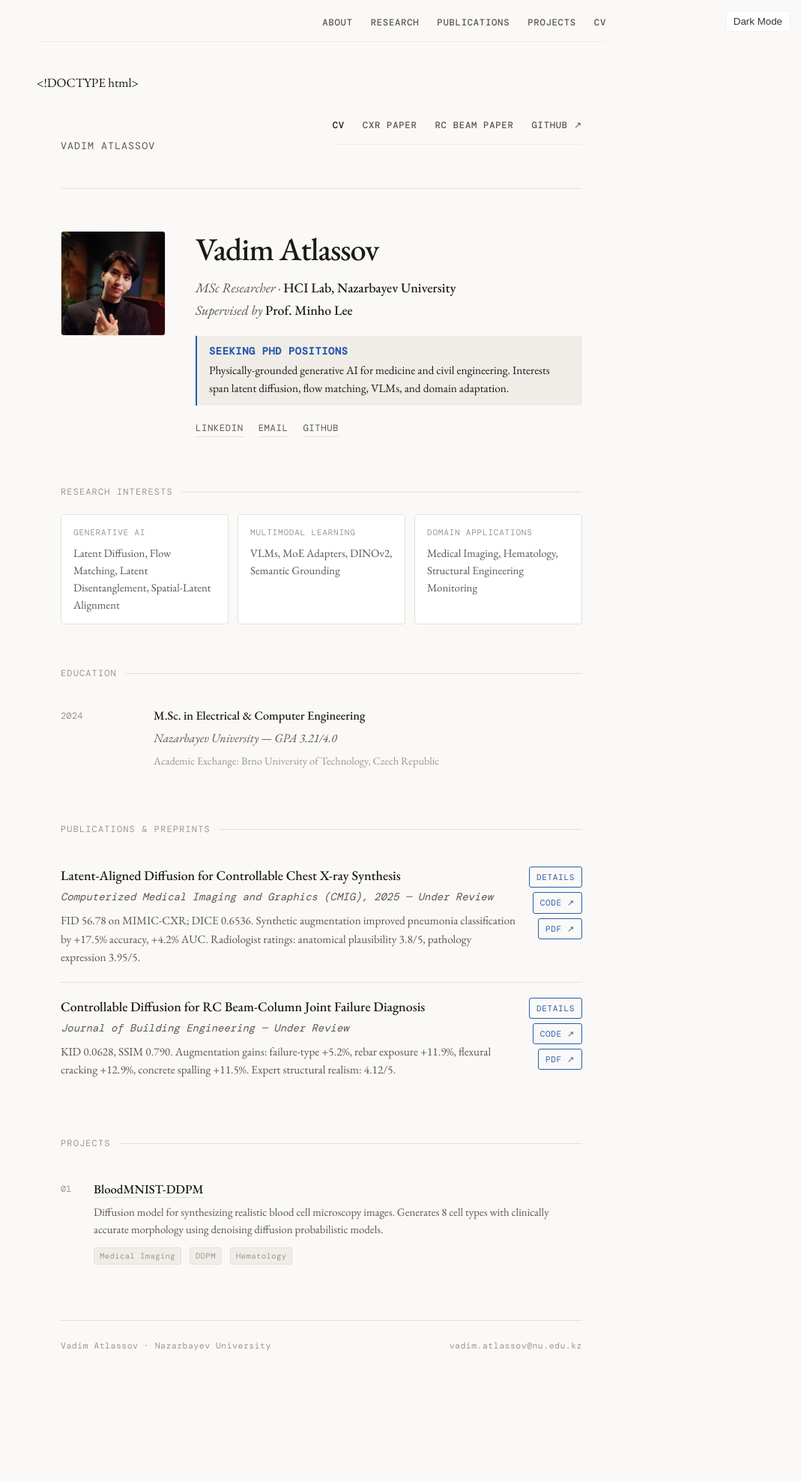
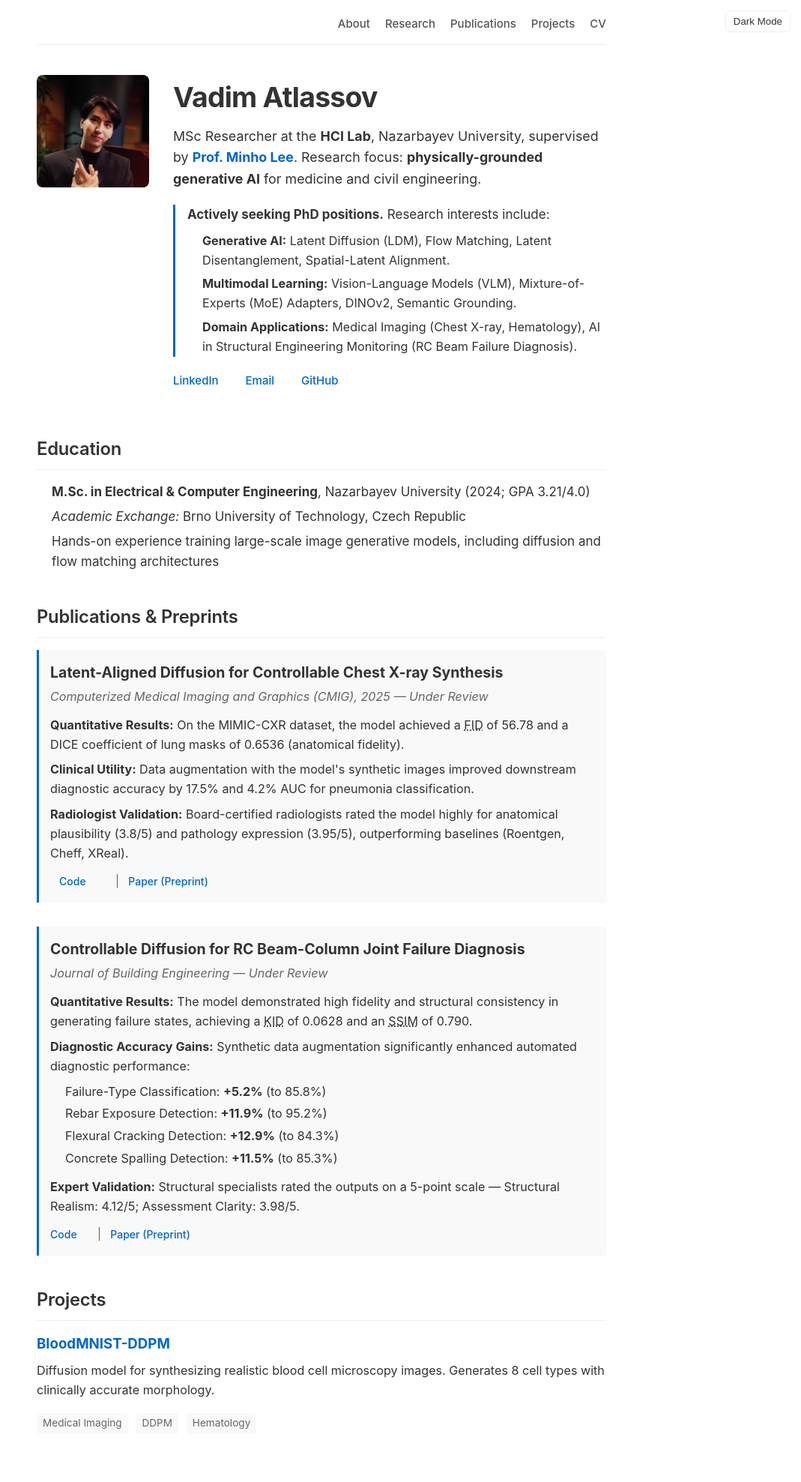
Before and after one commit to Vadim-ATL/Vadim-ATL.github.io, a Jekyll site: the page built from index.md, in a window 1280 px wide. Shown: the whole page at 75% size, without its empty margins (211-1280 px from the left). Built offline with Jekyll 4.4.1, drawn with Linux system fonts in a browser that asks for light colours; our own code applies the rules of GitHub Pages for plain Markdown files; before the commit the page ends 1885 px from its top, so only the background shows below that; part of the change alters nothing that is shown.

Commit message:
Update index.md

```diff
--- a/index.md
+++ b/index.md
@@ -1,409 +1,220 @@
-<!DOCTYPE html>
-<html lang="en">
-<head>
-<meta charset="UTF-8">
-<meta name="viewport" content="width=device-width, initial-scale=1.0">
-<title>Vadim Atlassov — Researcher</title>
-<link rel="preconnect" href="https://fonts.googleapis.com">
-<link rel="preconnect" href="https://fonts.gstatic.com" crossorigin>
-<link href="https://fonts.googleapis.com/css2?family=EB+Garamond:ital,wght@0,400;0,500;0,600;1,400&family=DM+Mono:wght@400;500&display=swap" rel="stylesheet">
+---
+layout: default
+title: Vadim Atlassov - Researcher
+---
+
 <style>
-  *, *::before, *::after { box-sizing: border-box; margin: 0; padding: 0; }
-
-  :root {
-    --bg: #faf9f7;
-    --ink: #1a1916;
-    --ink-soft: #5a5753;
-    --ink-faint: #9a9793;
-    --rule: #e2e0db;
-    --accent: #2a5caa;
-    --accent-warm: #c0392b;
-    --panel: #f0ede8;
+  .cv-page {
+    font-size: 17px;
+    line-height: 1.6;
+    color: var(--text, #333);
   }
 
-  html { font-size: 17px; }
-
-  body {
-    font-family: 'EB Garamond', Georgia, serif;
-    background: var(--bg);
-    color: var(--ink);
-    line-height: 1.65;
-    min-height: 100vh;
+  .cv-page h1 {
+    font-size: 2.2em;
+    margin: 0 0 8px 0;
+    letter-spacing: -0.02em;
+    font-weight: 700;
   }
 
-  /* ── Layout ── */
-  .shell {
-    max-width: 780px;
-    margin: 0 auto;
-    padding: 0 32px;
+  .cv-page h2 {
+    font-size: 1.4em;
+    margin-top: 40px;
+    margin-bottom: 16px;
+    padding-bottom: 8px;
+    border-bottom: 1px solid var(--border, #eee);
+    letter-spacing: -0.01em;
   }
 
-  /* ── Top bar ── */
-  header {
-    border-bottom: 1px solid var(--rule);
-    padding: 18px 0;
-    margin-bottom: 56px;
+  .cv-page .profile-header {
+    display: flex;
+    gap: 32px;
+    align-items: flex-start;
+    margin-bottom: 24px;
   }
 
-  .nav-row {
+  .cv-page .profile-photo {
+    width: 150px;
+    height: 150px;
+    object-fit: cover;
+    border-radius: 8px;
+    flex-shrink: 0;
+  }
+
+  .cv-page .profile-info {
+    flex: 1;
+  }
+
+  .cv-page .bio {
+    font-size: 1.05em;
+    line-height: 1.6;
+    margin-bottom: 16px;
+  }
+
+  .cv-page .phd-status {
+    border-left: 3px solid var(--link, #0076df);
+    padding-left: 16px;
+    margin: 20px 0;
+  }
+
+  .cv-page .skills-list {
+    font-size: 0.95em;
+    margin-top: 8px;
+    padding-left: 20px;
+  }
+
+  .cv-page .skills-list li {
+    margin-bottom: 6px;
+  }
+
+  .cv-page .contact {
+    margin-top: 16px;
     display: flex;
-    align-items: center;
-    justify-content: space-between;
     gap: 16px;
   }
 
-  .nav-name {
-    font-family: 'DM Mono', monospace;
-    font-size: 0.78rem;
-    letter-spacing: 0.08em;
-    text-transform: uppercase;
-    color: var(--ink-soft);
+  .cv-page .contact a {
+    text-decoration: none;
+    font-weight: 500;
+  }
+
+  .cv-page .contact a:hover {
+    text-decoration: underline;
+  }
+
+  .cv-page .paper {
+    margin-bottom: 32px;
+    padding-bottom: 16px;
+  }
+
+  .cv-page .paper-title {
+    font-size: 1.15em;
+    font-weight: 700;
+    margin-bottom: 4px;
+  }
+
+  .cv-page .paper-venue {
+    font-size: 0.95em;
+    color: var(--text-muted, #666);
+    margin-bottom: 12px;
+    font-style: italic;
+  }
+
+  .cv-page .paper p {
+    font-size: 0.95em;
+    margin: 0 0 8px 0;
+  }
+
+  .cv-page .paper ul {
+    font-size: 0.95em;
+    margin-top: 4px;
+    margin-bottom: 12px;
+    padding-left: 20px;
+  }
+
+  .cv-page .paper ul li {
+    margin-bottom: 4px;
+  }
+
+  .cv-page .paper-links {
+    margin-top: 12px;
+    font-size: 0.9em;
+  }
+
+  .cv-page .paper-links a {
+    text-decoration: none;
+    font-weight: 500;
+  }
+
+  .cv-page .paper-links a:hover {
+    text-decoration: underline;
+  }
+
+  .cv-page .link-separator {
+    color: var(--text-muted, #ccc);
+    margin: 0 8px;
+  }
+
+  .cv-page .project {
+    margin-bottom: 24px;
+  }
+
+  .cv-page .project-title {
+    font-size: 1.1em;
+    font-weight: 700;
+    margin-bottom: 6px;
+  }
+
+  .cv-page .project-title a {
     text-decoration: none;
   }
 
-  nav {
-    display: flex;
-    gap: 24px;
-    list-style: none;
+  .cv-page .project-title a:hover {
+    text-decoration: underline;
   }
 
-  nav a {
-    font-family: 'DM Mono', monospace;
-    font-size: 0.72rem;
-    letter-spacing: 0.06em;
-    text-transform: uppercase;
-    color: var(--ink-soft);
-    text-decoration: none;
-    transition: color 0.2s;
-  }
-  nav a:hover { color: var(--accent); }
-  nav a.active { color: var(--ink); }
-
-  /* ── Hero ── */
-  .hero {
-    display: grid;
-    grid-template-columns: 140px 1fr;
-    gap: 40px;
-    align-items: start;
-    margin-bottom: 64px;
-    animation: fadeUp 0.6s ease both;
+  .cv-page .project p {
+    font-size: 0.95em;
+    margin: 0 0 12px 0;
   }
 
-  @keyframes fadeUp {
-    from { opacity: 0; transform: translateY(18px); }
-    to   { opacity: 1; transform: translateY(0); }
+  .cv-page .tag {
+    font-size: 0.8em;
+    color: var(--text-muted, #666);
+    background: var(--panel, #f5f5f5);
+    padding: 3px 8px;
+    border-radius: 4px;
+    margin-right: 6px;
+    display: inline-block;
   }
 
-  .photo {
-    width: 140px;
-    height: 140px;
-    object-fit: cover;
-    border-radius: 4px;
-    display: block;
-    background: var(--panel);
-    border: 1px solid var(--rule);
+  .cv-page ul {
+    padding-left: 20px;
   }
 
-  .hero-text h1 {
-    font-size: 2.5rem;
-    font-weight: 500;
-    letter-spacing: -0.025em;
-    line-height: 1.15;
-    margin-bottom: 12px;
-  }
-
-  .hero-text .role {
-    font-style: italic;
-    color: var(--ink-soft);
-    font-size: 1.05rem;
-    margin-bottom: 20px;
-  }
-
-  .hero-text .role strong {
-    font-style: normal;
-    font-weight: 500;
-    color: var(--ink);
-  }
-
-  .status-bar {
-    border-left: 2px solid var(--accent);
-    padding: 10px 16px;
-    background: var(--panel);
-    font-size: 0.9rem;
-    line-height: 1.55;
-    margin-bottom: 20px;
-    border-radius: 0 3px 3px 0;
-  }
-
-  .status-bar strong {
-    display: block;
-    font-size: 0.8rem;
-    font-family: 'DM Mono', monospace;
-    letter-spacing: 0.05em;
-    text-transform: uppercase;
-    color: var(--accent);
-    margin-bottom: 4px;
-  }
-
-  .contact-links {
-    display: flex;
-    gap: 20px;
-    flex-wrap: wrap;
-  }
-
-  .contact-links a {
-    font-family: 'DM Mono', monospace;
-    font-size: 0.72rem;
-    letter-spacing: 0.05em;
-    text-transform: uppercase;
-    color: var(--ink-soft);
-    text-decoration: none;
-    border-bottom: 1px solid var(--rule);
-    padding-bottom: 1px;
-    transition: color 0.2s, border-color 0.2s;
-  }
-
-  .contact-links a:hover {
-    color: var(--accent);
-    border-color: var(--accent);
-  }
-
-  /* ── Section ── */
-  section {
-    margin-bottom: 56px;
-    animation: fadeUp 0.6s ease both;
-    animation-delay: 0.1s;
-  }
-
-  .section-label {
-    font-family: 'DM Mono', monospace;
-    font-size: 0.7rem;
-    letter-spacing: 0.1em;
-    text-transform: uppercase;
-    color: var(--ink-faint);
-    margin-bottom: 20px;
-    display: flex;
-    align-items: center;
-    gap: 12px;
-  }
-
-  .section-label::after {
-    content: '';
-    flex: 1;
-    height: 1px;
-    background: var(--rule);
-  }
-
-  /* ── Research interests ── */
-  .interests-grid {
-    display: grid;
-    grid-template-columns: repeat(3, 1fr);
-    gap: 12px;
-  }
-
-  .interest-card {
-    border: 1px solid var(--rule);
-    padding: 14px 16px;
-    border-radius: 4px;
-    background: white;
-  }
-
-  .interest-card .ic-label {
-    font-family: 'DM Mono', monospace;
-    font-size: 0.65rem;
-    letter-spacing: 0.07em;
-    text-transform: uppercase;
-    color: var(--ink-faint);
+  .cv-page li {
     margin-bottom: 6px;
   }
 
-  .interest-card .ic-items {
-    font-size: 0.875rem;
-    line-height: 1.55;
-    color: var(--ink-soft);
-  }
-
-  /* ── Education ── */
-  .edu-item {
-    display: grid;
-    grid-template-columns: 100px 1fr;
-    gap: 12px 24px;
-    padding: 14px 0;
-    border-bottom: 1px solid var(--rule);
-    font-size: 0.95rem;
-  }
-
-  .edu-item:last-child { border-bottom: none; }
-
-  .edu-year {
-    font-family: 'DM Mono', monospace;
-    font-size: 0.72rem;
-    color: var(--ink-faint);
-    padding-top: 3px;
-  }
-
-  .edu-title { font-weight: 500; margin-bottom: 3px; }
-  .edu-inst { color: var(--ink-soft); font-style: italic; }
-  .edu-note { font-size: 0.85rem; color: var(--ink-faint); margin-top: 4px; }
-
-  /* ── Publications preview ── */
-  .pub-item {
-    padding: 20px 0;
-    border-bottom: 1px solid var(--rule);
-    display: grid;
-    grid-template-columns: 1fr auto;
-    gap: 16px;
-    align-start: start;
-  }
-
-  .pub-item:last-child { border-bottom: none; }
-
-  .pub-title {
-    font-size: 1.05rem;
-    font-weight: 500;
-    margin-bottom: 4px;
-    line-height: 1.4;
-  }
-
-  .pub-venue {
-    font-size: 0.82rem;
-    font-style: italic;
-    color: var(--ink-soft);
-    margin-bottom: 8px;
-    font-family: 'DM Mono', monospace;
-  }
-
-  .pub-desc {
-    font-size: 0.9rem;
-    color: var(--ink-soft);
-    line-height: 1.6;
-  }
-
-  .pub-links {
-    display: flex;
-    flex-direction: column;
-    gap: 6px;
-    align-items: flex-end;
-    flex-shrink: 0;
-  }
-
-  .btn-link {
-    font-family: 'DM Mono', monospace;
-    font-size: 0.65rem;
-    letter-spacing: 0.06em;
-    text-transform: uppercase;
-    color: var(--accent);
-    text-decoration: none;
-    border: 1px solid var(--accent);
-    padding: 4px 9px;
-    border-radius: 3px;
-    white-space: nowrap;
-    transition: background 0.18s, color 0.18s;
-  }
-
-  .btn-link:hover {
-    background: var(--accent);
-    color: white;
-  }
-
-  /* ── Projects ── */
-  .proj-item {
-    padding: 18px 0;
-    border-bottom: 1px solid var(--rule);
-    display: flex;
-    align-items: flex-start;
-    gap: 20px;
-  }
-
-  .proj-item:last-child { border-bottom: none; }
-
-  .proj-num {
-    font-family: 'DM Mono', monospace;
-    font-size: 0.7rem;
-    color: var(--ink-faint);
-    padding-top: 4px;
-    flex-shrink: 0;
-    width: 24px;
-  }
-
-  .proj-title {
-    font-weight: 500;
-    font-size: 0.98rem;
-    margin-bottom: 4px;
-  }
-
-  .proj-title a { color: var(--ink); text-decoration: none; border-bottom: 1px solid var(--rule); }
-  .proj-title a:hover { border-color: var(--accent); color: var(--accent); }
-
-  .proj-desc { font-size: 0.875rem; color: var(--ink-soft); line-height: 1.55; }
-
-  .tag-row { margin-top: 8px; display: flex; gap: 6px; flex-wrap: wrap; }
-
-  .tag {
-    font-family: 'DM Mono', monospace;
-    font-size: 0.62rem;
-    letter-spacing: 0.04em;
-    color: var(--ink-faint);
-    background: var(--panel);
-    border: 1px solid var(--rule);
-    padding: 2px 7px;
-    border-radius: 2px;
-  }
-
-  /* ── Footer ── */
-  footer {
-    border-top: 1px solid var(--rule);
-    padding: 24px 0 40px;
-    font-family: 'DM Mono', monospace;
-    font-size: 0.68rem;
-    letter-spacing: 0.04em;
-    color: var(--ink-faint);
-    display: flex;
-    justify-content: space-between;
-  }
-
-  /* ── Responsive ── */
   @media (max-width: 600px) {
-    .shell { padding: 0 20px; }
-    .hero { grid-template-columns: 1fr; text-align: center; }
-    .photo { margin: 0 auto; }
-    .contact-links { justify-content: center; }
-    .interests-grid { grid-template-columns: 1fr; }
-    .pub-item { grid-template-columns: 1fr; }
-    .pub-links { flex-direction: row; align-items: center; }
-    footer { flex-direction: column; gap: 6px; }
+    .cv-page .profile-header {
+      flex-direction: column;
+      gap: 16px;
+      align-items: center;
+      text-align: center;
+    }
+    .cv-page .contact {
+      justify-content: center;
+    }
+    .cv-page .phd-status {
+      text-align: left;
+    }
   }
 </style>
-</head>
-<body>
 
-<div class="shell">
-  <header>
-    <div class="nav-row">
-      <a class="nav-name" href="index.html">Vadim Atlassov</a>
-      <nav>
-        <a href="index.html" class="active">CV</a>
-        <a href="pub-xray.html">CXR Paper</a>
-        <a href="pub-beam.html">RC Beam Paper</a>
-        <a href="https://github.com/Vadim-ATL" target="_blank">GitHub ↗</a>
-      </nav>
-    </div>
-  </header>
+<div class="cv-page">
 
-  <!-- Hero -->
-  <div class="hero">
-    <img class="photo" src="assets/personal_photo.png" alt="Vadim Atlassov">
-    <div class="hero-text">
+  <div class="profile-header">
+    <img class="profile-photo" src="assets/personal_photo.png" alt="Vadim Atlassov">
+
+    <div class="profile-info">
       <h1>Vadim Atlassov</h1>
-      <p class="role">MSc Researcher · <strong>HCI Lab, Nazarbayev University</strong><br>
-        Supervised by <strong><a href="https://scholar.google.com/citations?user=ipi5AVsAAAAJ&hl=ko" style="color:inherit;">Prof. Minho Lee</a></strong>
+      <p class="bio">
+        MSc Researcher at the <strong>HCI Lab</strong>, Nazarbayev University, supervised by
+        <strong><a href="https://scholar.google.com/citations?user=ipi5AVsAAAAJ&hl=ko">Prof. Minho Lee</a></strong>.
+        Research focus: <strong>physically-grounded generative AI</strong> for medicine and civil engineering.
       </p>
-      <div class="status-bar">
-        <strong>Seeking PhD positions</strong>
-        Physically-grounded generative AI for medicine and civil engineering.
-        Interests span latent diffusion, flow matching, VLMs, and domain adaptation.
+
+      <div class="phd-status">
+        <strong>Actively seeking PhD positions.</strong> Research interests include:
+        <ul class="skills-list">
+          <li><strong>Generative AI:</strong> Latent Diffusion (LDM), Flow Matching, Latent Disentanglement, Spatial-Latent Alignment.</li>
+          <li><strong>Multimodal Learning:</strong> Vision-Language Models (VLM), Mixture-of-Experts (MoE) Adapters, DINOv2, Semantic Grounding.</li>
+          <li><strong>Domain Applications:</strong> Medical Imaging (Chest X-ray, Hematology), AI in Structural Engineering Monitoring (RC Beam Failure Diagnosis).</li>
+        </ul>
       </div>
-      <div class="contact-links">
+
+      <div class="contact">
         <a href="https://www.linkedin.com/in/vadim-atlassov">LinkedIn</a>
         <a href="mailto:vadim.atlassov@nu.edu.kz">Email</a>
         <a href="https://github.com/Vadim-ATL">GitHub</a>
@@ -411,97 +222,72 @@
     </div>
   </div>
 
-  <!-- Research Interests -->
-  <section>
-    <div class="section-label">Research Interests</div>
-    <div class="interests-grid">
-      <div class="interest-card">
-        <div class="ic-label">Generative AI</div>
-        <div class="ic-items">Latent Diffusion, Flow Matching, Latent Disentanglement, Spatial-Latent Alignment</div>
-      </div>
-      <div class="interest-card">
-        <div class="ic-label">Multimodal Learning</div>
-        <div class="ic-items">VLMs, MoE Adapters, DINOv2, Semantic Grounding</div>
-      </div>
-      <div class="interest-card">
-        <div class="ic-label">Domain Applications</div>
-        <div class="ic-items">Medical Imaging, Hematology, Structural Engineering Monitoring</div>
-      </div>
+  <h2 id="education">Education</h2>
+
+  <ul>
+    <li><strong>M.Sc. in Electrical &amp; Computer Engineering</strong>, Nazarbayev University (2024; GPA 3.21/4.0)</li>
+    <li><em>Academic Exchange:</em> Brno University of Technology, Czech Republic</li>
+    <li>Hands-on experience training large-scale image generative models, including diffusion and flow matching architectures</li>
+  </ul>
+
+  <h2 id="publications">Publications &amp; Preprints</h2>
+
+  <div class="paper">
+    <div class="paper-title">Latent-Aligned Diffusion for Controllable Chest X-ray Synthesis</div>
+    <div class="paper-venue">Computerized Medical Imaging and Graphics (CMIG), 2025 — Under Review</div>
+    <p>
+      <strong>Quantitative Results:</strong> On the <a href="https://physionet.org/content/mimic-cxr/2.1.0/" style="color: inherit; text-decoration: none;">MIMIC-CXR</a> dataset, the model achieved a <abbr title="Fréchet Inception Distance">FID</abbr> of 56.78 and a DICE coefficient of lung masks of 0.6536 (anatomical fidelity).
+    </p>
+    <p>
+      <strong>Clinical Utility:</strong> Data augmentation with the model's synthetic images improved downstream diagnostic accuracy by 17.5% and 4.2% AUC for pneumonia classification.
+    </p>
+    <p>
+      <strong>Radiologist Validation:</strong> Board-certified radiologists rated the model highly for anatomical plausibility (3.8/5) and pathology expression (3.95/5), outperforming baselines (Roentgen, Cheff, XReal).
+    </p>
+    <div class="paper-links">
+      <a class="btn btn-secondary" href="https://github.com/nubcico/XrayGen/tree/main" target="_blank" rel="noopener">Code</a>
+      <span class="link-separator">|</span>
+      <a href="https://drive.google.com/file/d/15GdmNFHsGnfKEw_baX7_C4s7PcGfTG69/view?usp=sharing">Paper (Preprint)</a>
     </div>
-  </section>
+  </div>
 
-  <!-- Education -->
-  <section>
-    <div class="section-label">Education</div>
-    <div class="edu-item">
-      <div class="edu-year">2024</div>
-      <div>
-        <div class="edu-title">M.Sc. in Electrical &amp; Computer Engineering</div>
-        <div class="edu-inst">Nazarbayev University — GPA 3.21/4.0</div>
-        <div class="edu-note">Academic Exchange: Brno University of Technology, Czech Republic</div>
-      </div>
+  <div class="paper">
+    <div class="paper-title">Controllable Diffusion for RC Beam-Column Joint Failure Diagnosis</div>
+    <div class="paper-venue">Journal of Building Engineering — Under Review</div>
+    <p>
+      <strong>Quantitative Results:</strong> The model demonstrated high fidelity and structural consistency in generating failure states, achieving a <abbr title="Kernel Inception Distance">KID</abbr> of 0.0628 and an <abbr title="Structural Similarity Index">SSIM</abbr> of 0.790.
+    </p>
+    <p>
+      <strong>Diagnostic Accuracy Gains:</strong> Synthetic data augmentation significantly enhanced automated diagnostic performance:
+    </p>
+    <ul style="margin-top: 4px; margin-bottom: 12px;">
+      <li>Failure-Type Classification: <strong>+5.2%</strong> (to 85.8%)</li>
+      <li>Rebar Exposure Detection: <strong>+11.9%</strong> (to 95.2%)</li>
+      <li>Flexural Cracking Detection: <strong>+12.9%</strong> (to 84.3%)</li>
+      <li>Concrete Spalling Detection: <strong>+11.5%</strong> (to 85.3%)</li>
+    </ul>
+    <p>
+      <strong>Expert Validation:</strong> Structural specialists rated the outputs on a 5-point scale — Structural Realism: 4.12/5; Assessment Clarity: 3.98/5.
+    </p>
+    <div class="paper-links">
+      <a href="https://github.com/nubcico/GenBeamJoint" target="_blank" rel="noopener">Code</a>
+      <span class="link-separator">|</span>
+      <a href="https://drive.google.com/file/d/1GpUAm8dhRuAxDzlUNANdaiV1kBqmBDmX/view?usp=sharing">Paper (Preprint)</a>
     </div>
-  </section>
+  </div>
 
-  <!-- Publications -->
-  <section>
-    <div class="section-label">Publications &amp; Preprints</div>
-    <div class="pub-item">
-      <div>
-        <div class="pub-title">Latent-Aligned Diffusion for Controllable Chest X-ray Synthesis</div>
-        <div class="pub-venue">Computerized Medical Imaging and Graphics (CMIG), 2025 — Under Review</div>
-        <div class="pub-desc">
-          FID 56.78 on MIMIC-CXR; DICE 0.6536. Synthetic augmentation improved pneumonia classification by +17.5% accuracy, +4.2% AUC. Radiologist ratings: anatomical plausibility 3.8/5, pathology expression 3.95/5.
-        </div>
-      </div>
-      <div class="pub-links">
-        <a class="btn-link" href="pub-xray.html">Details</a>
-        <a class="btn-link" href="https://github.com/nubcico/XrayGen" target="_blank">Code ↗</a>
-        <a class="btn-link" href="https://drive.google.com/file/d/15GdmNFHsGnfKEw_baX7_C4s7PcGfTG69/view?usp=sharing" target="_blank">PDF ↗</a>
-      </div>
+  <h2 id="projects">Projects</h2>
+
+  <div class="project">
+    <div class="project-title"><a href="https://github.com/Vadim-ATL/BloodMNIST-DDPM">BloodMNIST-DDPM</a></div>
+    <p style="margin-top: 8px;">
+      Diffusion model for synthesizing realistic blood cell microscopy images. Generates 8 cell types with clinically accurate morphology.
+    </p>
+    <div style="margin-top: 12px;">
+      <span class="tag">Medical Imaging</span>
+      <span class="tag">DDPM</span>
+      <span class="tag">Hematology</span>
     </div>
-    <div class="pub-item">
-      <div>
-        <div class="pub-title">Controllable Diffusion for RC Beam-Column Joint Failure Diagnosis</div>
-        <div class="pub-venue">Journal of Building Engineering — Under Review</div>
-        <div class="pub-desc">
-          KID 0.0628, SSIM 0.790. Augmentation gains: failure-type +5.2%, rebar exposure +11.9%, flexural cracking +12.9%, concrete spalling +11.5%. Expert structural realism: 4.12/5.
-        </div>
-      </div>
-      <div class="pub-links">
-        <a class="btn-link" href="pub-beam.html">Details</a>
-        <a class="btn-link" href="https://github.com/nubcico/GenBeamJoint" target="_blank">Code ↗</a>
-        <a class="btn-link" href="https://drive.google.com/file/d/1GpUAm8dhRuAxDzlUNANdaiV1kBqmBDmX/view?usp=sharing" target="_blank">PDF ↗</a>
-      </div>
-    </div>
-  </section>
+  </div>
 
-  <!-- Projects -->
-  <section>
-    <div class="section-label">Projects</div>
-    <div class="proj-item">
-      <div class="proj-num">01</div>
-      <div>
-        <div class="proj-title">
-          <a href="https://github.com/Vadim-ATL/BloodMNIST-DDPM" target="_blank">BloodMNIST-DDPM</a>
-        </div>
-        <div class="proj-desc">
-          Diffusion model for synthesizing realistic blood cell microscopy images. Generates 8 cell types with clinically accurate morphology using denoising diffusion probabilistic models.
-        </div>
-        <div class="tag-row">
-          <span class="tag">Medical Imaging</span>
-          <span class="tag">DDPM</span>
-          <span class="tag">Hematology</span>
-        </div>
-      </div>
-    </div>
-  </section>
-
-  <footer>
-    <span>Vadim Atlassov · Nazarbayev University</span>
-    <span>vadim.atlassov@nu.edu.kz</span>
-  </footer>
 </div>
-
-</body>
-</html>
```
